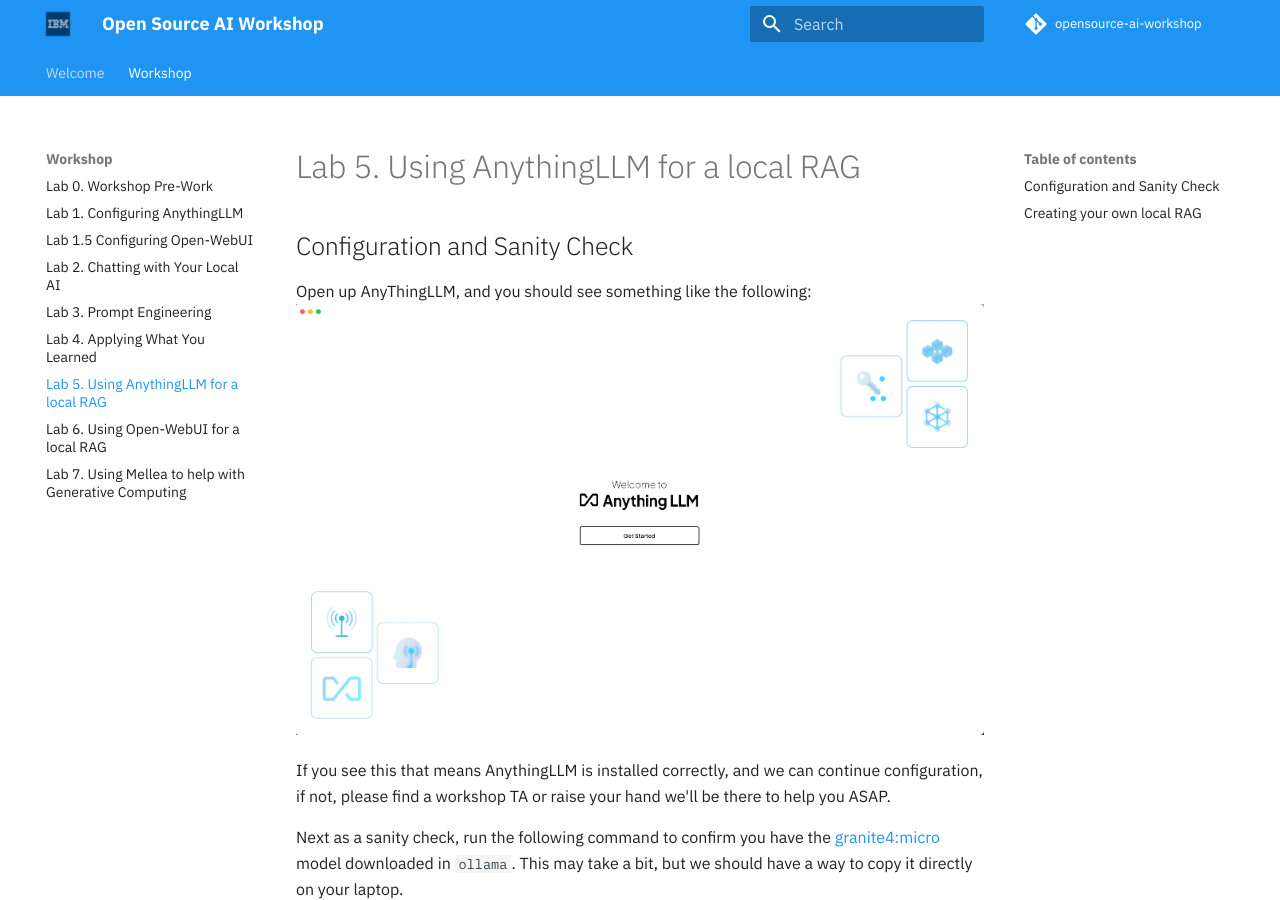
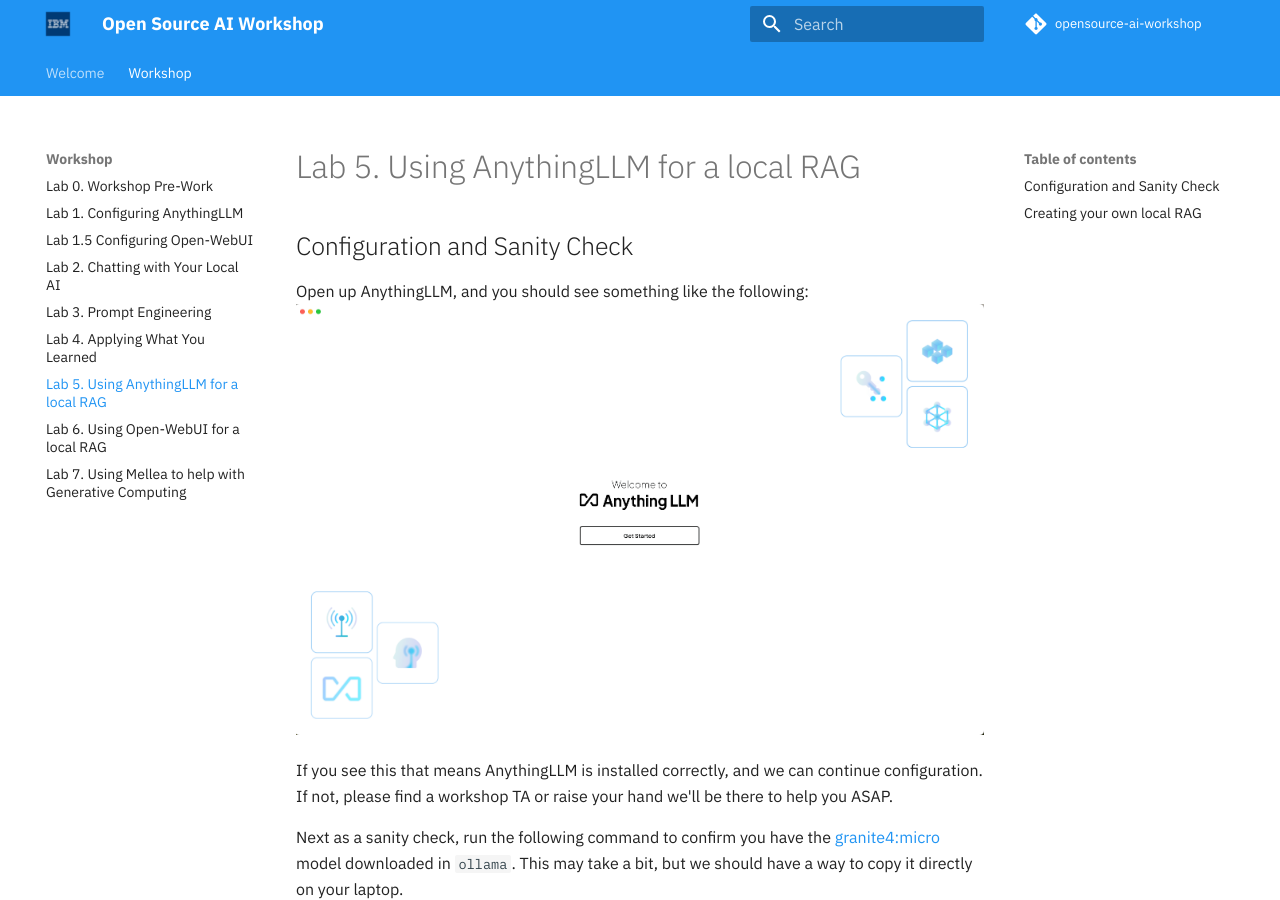
Before and after one commit to IBM/opensource-ai-workshop, an MkDocs documentation site: the page built from docs/lab-5/README.md, in a window 1280 px wide and 900 px high. Built offline with MkDocs 1.6.1 and Material for MkDocs 9.7.7, drawn with Linux system fonts in a browser that asks for light colours; comment, search, counter and statistics services are not loaded.

Commit message:
Copy edit typos
Signed-off-by: Rafael Vasquez <rafvasq21@gmail.com>

```diff
--- a/docs/lab-5/README.md
+++ b/docs/lab-5/README.md
@@ -6,10 +6,10 @@
 
 ## Configuration and Sanity Check
 
-Open up AnyThingLLM, and you should see something like the following:
+Open up AnythingLLM, and you should see something like the following:
 ![default screen](../images/anythingllm_open_screen.png)
 
-If you see this that means AnythingLLM is installed correctly, and we can continue configuration, if not, please find a workshop TA or
+If you see this that means AnythingLLM is installed correctly, and we can continue configuration. If not, please find a workshop TA or
 raise your hand we'll be there to help you ASAP.
 
 Next as a sanity check, run the following command to confirm you have the [granite4:micro](https://ollama.com/library/granite4)
```
Also changed, not shown: docs/lab-1.5/README.md (+1 -1 lines), docs/lab-1/README.md (+1 -1 lines), docs/lab-2/README.md (+1 -1 lines), docs/lab-3/README.md (+1 -1 lines), docs/lab-6/README.md (+3 -3 lines).
